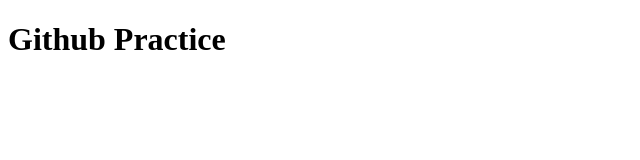
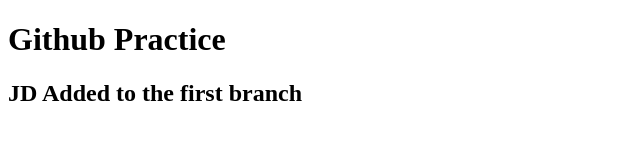
Before and after one commit to jdrichardstech/cloners-jd-dj, a plain HTML site: page index.html in a window 1280 px wide. Shown: the whole page, without its empty margins (0-640 px from the left). Drawn offline with Linux system fonts and the light colour scheme.

Commit message:
index.html

```diff
--- a/index.html
+++ b/index.html
@@ -7,5 +7,6 @@
   </head>
   <body>
     <h1>Github Practice</h1>
+    <h2>JD Added to the first branch</h2>
   </body>
 </html>
```
